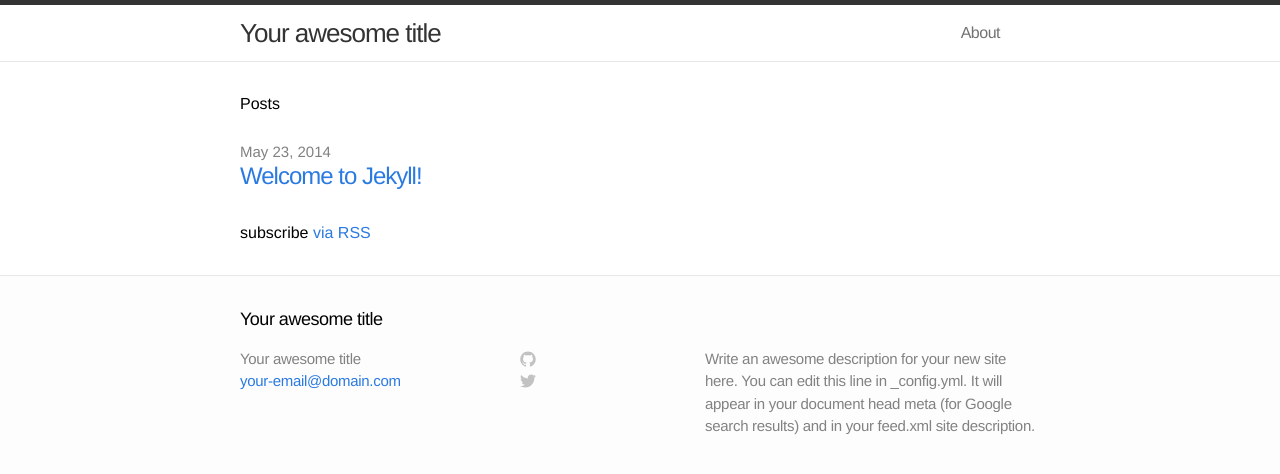
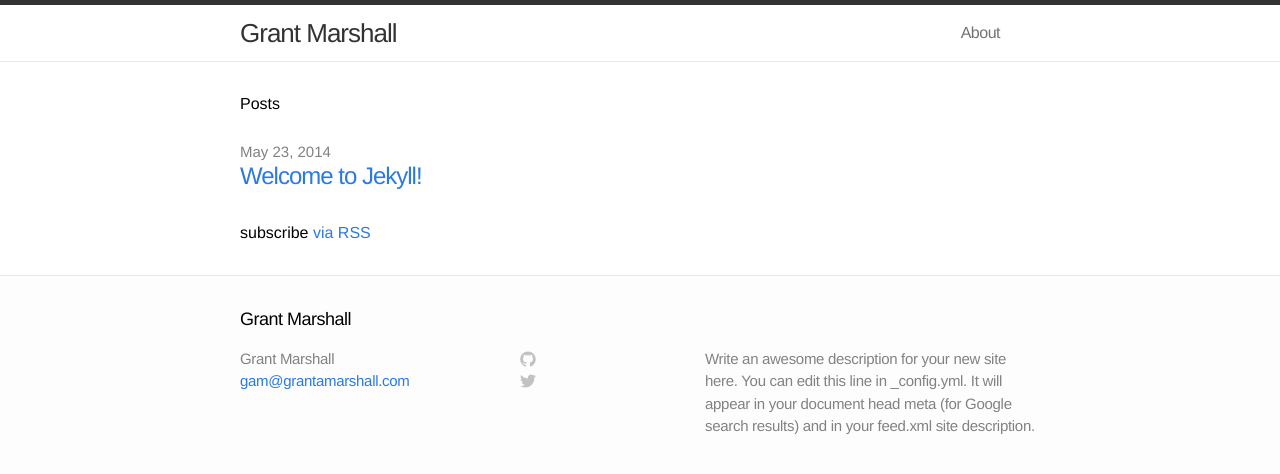
Before and after one commit to gr-a-m/gr-a-m.github.io, a Jekyll site: the page built from index.html, in a window 1280 px wide. Shown: the top 474 px of the page. Built offline with Jekyll 4.4.1, drawn with Linux system fonts in a browser that asks for light colours.

Commit message:
Change basic settings -- Still need to change description

```diff
--- a/_config.yml
+++ b/_config.yml
@@ -1,9 +1,9 @@
 # Site settings
-title: Your awesome title
-email: your-email@domain.com
+title: Grant Marshall
+email: gam@grantamarshall.com
 description: "Write an awesome description for your new site here. You can edit this line in _config.yml. It will appear in your document head meta (for Google search results) and in your feed.xml site description."
 baseurl: ""
-url: "http://yourdomain.com"
+url: "http://grantamarshall.com"
 
 # Build settings
 markdown: kramdown
```
